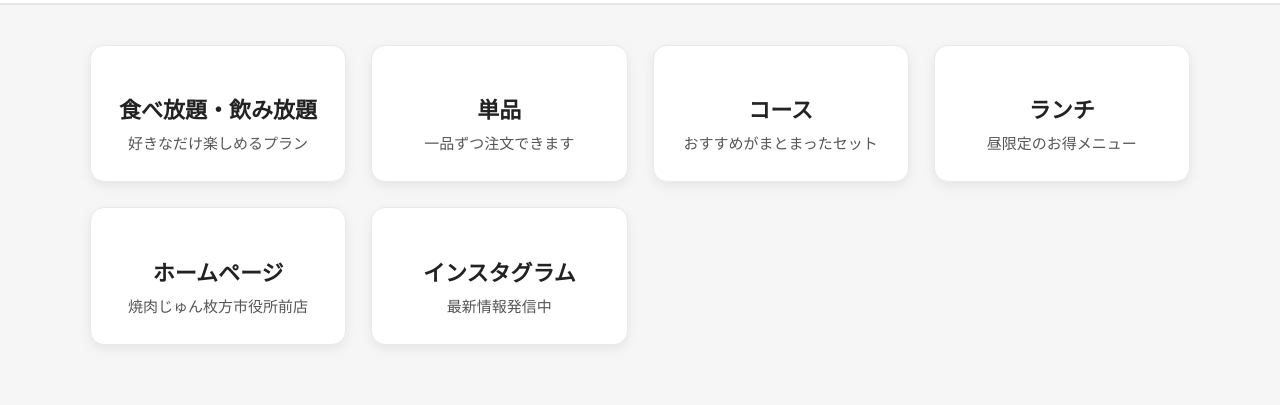
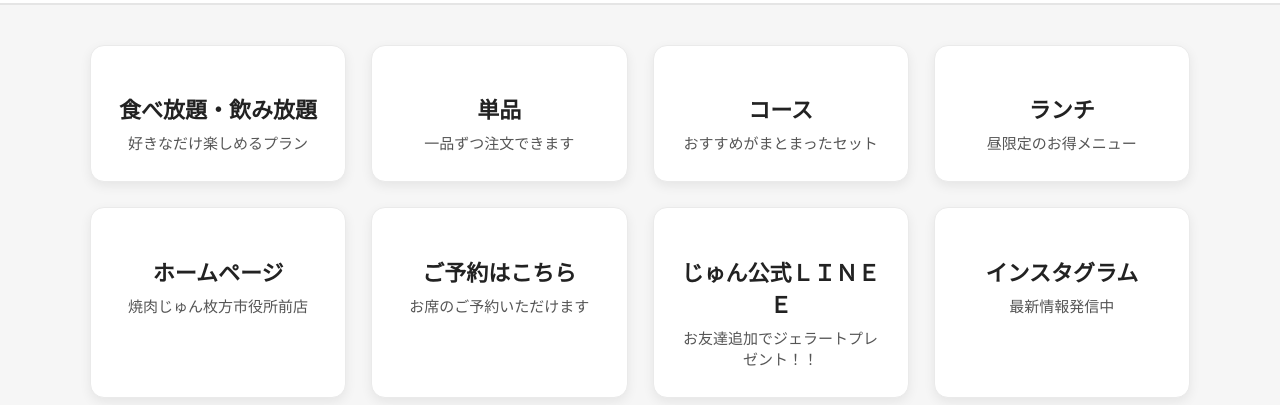
Before and after one commit to daqiguhe714-arch/hizyunmenyu, a plain HTML site: page index.html in a window 1280 px wide. Shown: the part 91-496 px from the top of the page. Drawn offline with Linux system fonts and the light colour scheme.

Commit message:
Add files via upload

```diff
--- a/index.html
+++ b/index.html
@@ -90,6 +90,14 @@
       <h2>ホームページ</h2>
       <p>焼肉じゅん枚方市役所前店</p>
     </a>
+    <a class="menu-card" href="https://booking.ebica.jp/webrsv/search/e014054401/21644?_gl=1*17fuoma*_ga*NzAwNzQ2NDA3LjE3NjQyNDY4MTU.*_ga_WN1NCE530D*czE3NjQzMTA0NTckbzUkZzEkdDE3NjQzMTE3NDkkajUzJGwwJGgw*_ga_S9HGY0YDEV*czE3NjQzMTA0NTgkbzUkZzEkdDE3NjQzMTE3NDkkajUzJGwwJGgw " target="_blank">
+      <h2>ご予約はこちら</h2>
+      <p>お席のご予約いただけます</p>
+    </a>
+    <a class="menu-card" href="https://page.line.me/508bydty" target="_blank">
+      <h2>じゅん公式ＬＩＮＥＥ</h2>
+      <p>お友達追加でジェラートプレゼント！！</p>
+    </a>
 
     <a class="menu-card" href="https://www.instagram.com/yakiniku_jun_hirakata/" target="_blank">
       <h2>インスタグラム</h2>
```
